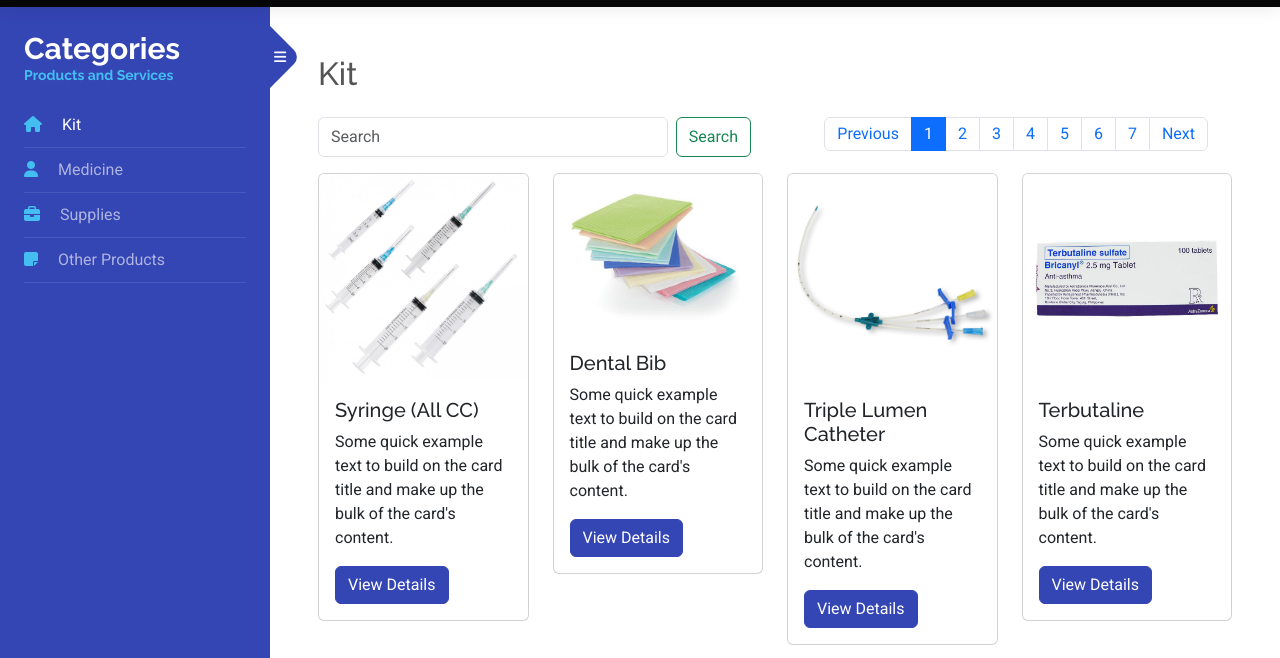
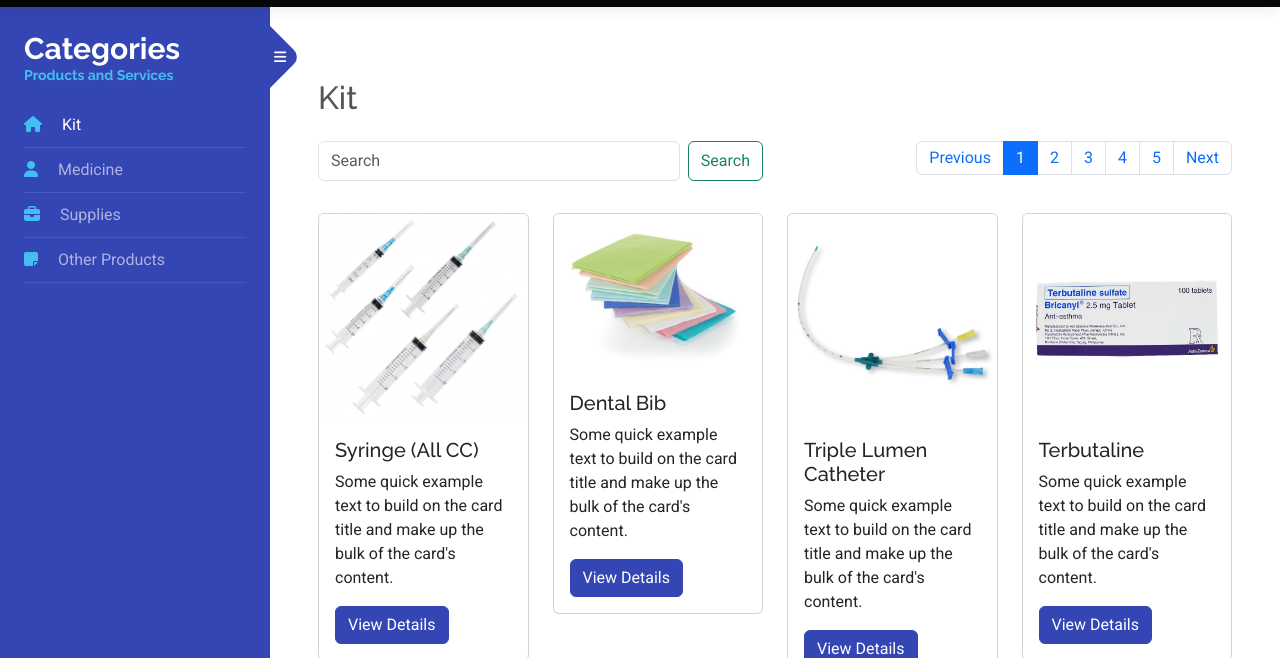
Before and after one commit to oneng-XD/meimeimarketing, a plain HTML site: page products.html in a window 1280 px wide. Shown: the part 69-727 px from the top of the page. Drawn offline with nearby package versions, Linux system fonts and the light colour scheme; a script that the page names is missing.

Commit message:
third commit --fixing products page

```diff
--- a/products.html
+++ b/products.html
@@ -99,13 +99,13 @@
       </nav>
 
       <!-- Page Content  -->
-      <div id="content" class="p-4 p-md-5 pt-5">
+      <div id="content" class="p-4 p-md-5 pt-5 mt-4">
         <h2 class="mb-4">Kit</h2>
         <div class="row">
 
-          <div class="row align-items-left">
-            <!-- Search Bar on the Left -->
-            <div class="col-md-6 col-sm-12 col-lg-6">
+
+
+          <div class="col-lg-6 col-md-6 col-sm-12 col-mb-12 mb-3">
             <form class="d-flex">
               <input
                 class="form-control me-2"
@@ -117,24 +117,31 @@
             </form>
           </div>
 
-            <!-- Pagination on the Right -->
-            <div class="col-md-6 col-sm-12 col-lg-6">
+
+
+
+            <div class="col-lg-6 col-md-6 col-sm-12 col-mb-12 justify-content-end ">
               <nav aria-label="Page navigation example">
-                <ul class="pagination justify-content-end mb-0">
+                <ul class="pagination  justify-content-end  mb-0">
                   <li class="page-item"><a class="page-link" href="#">Previous</a></li>
                   <li class="page-item"><a class="page-link active" href="#">1</a></li>
                   <li class="page-item"><a class="page-link" href="#">2</a></li>
                   <li class="page-item"><a class="page-link" href="#">3</a></li>
                   <li class="page-item"><a class="page-link" href="#">4</a></li>
                   <li class="page-item"><a class="page-link" href="#">5</a></li>
-                  <li class="page-item"><a class="page-link" href="#">6</a></li>
-                  <li class="page-item"><a class="page-link" href="#">7</a></li>
+
                   <li class="page-item"><a class="page-link" href="#">Next</a></li>
                 </ul>
               </nav>
             </div>
 
-          </div>
+
+
+
+
+
+
+
 
 
 
```
Lines whose indentation alone changed are shown as unchanged.
